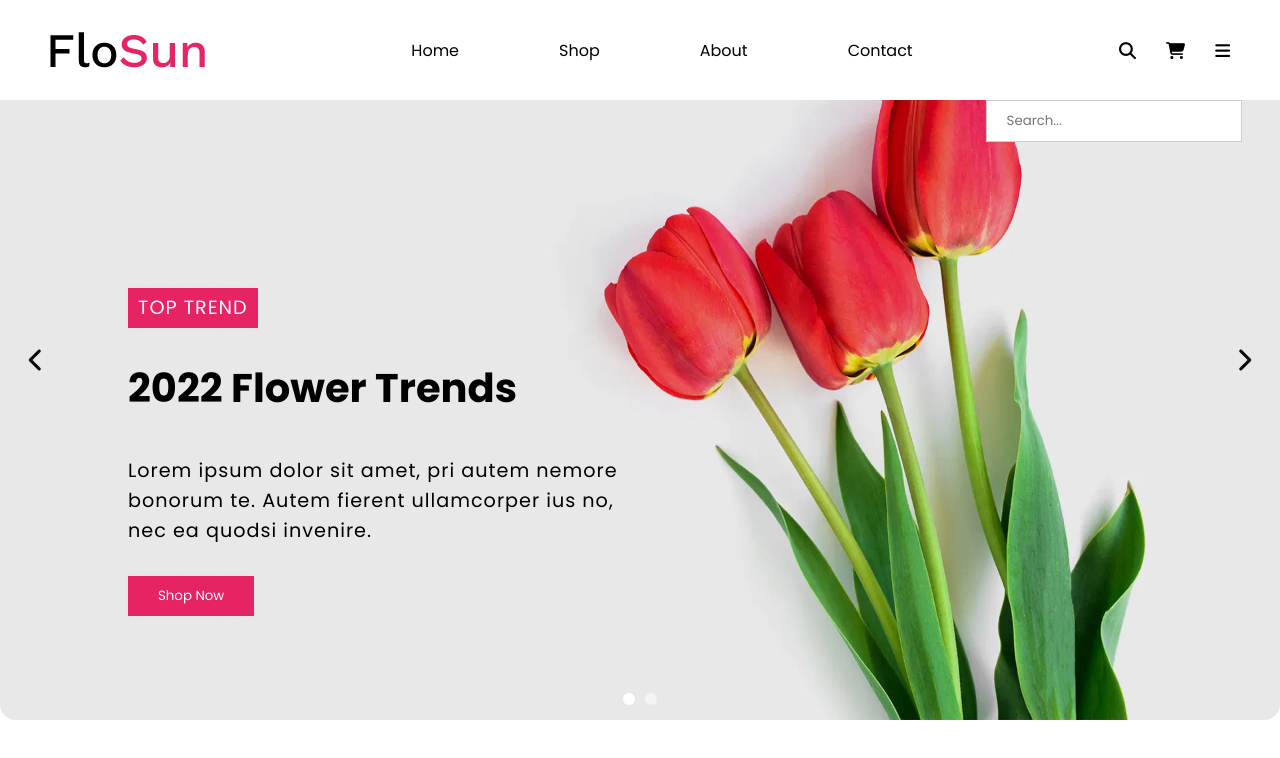
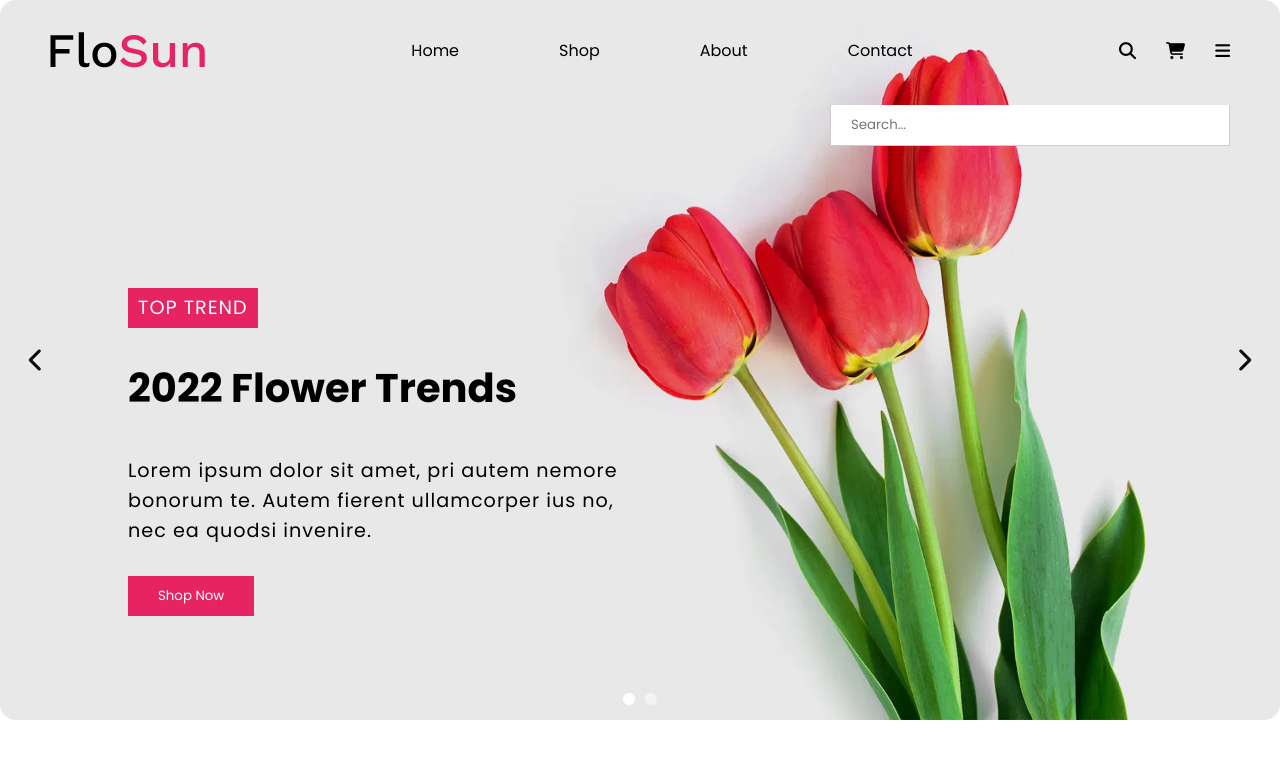
Before and after one commit to Arqoo1/mziuri-home-final-project, a React (Vite) app in the folder frontend/: page / in a window 1280 px wide. Both pictures are taken after a click on the icon 1127 px from the left and 50 px from the top of the page. Shown: the top 758 px of the page. Built offline with nearby package versions, Linux system fonts and the light colour scheme; a web font is replaced by a local one.

Commit message:
header position fixed

```diff
--- a/frontend/src/layouts/Header.jsx
+++ b/frontend/src/layouts/Header.jsx
@@ -1,20 +1,23 @@
-import React, { useState, useRef, useEffect } from 'react';
+import React, { useState, useEffect } from 'react';
 import { Link } from 'react-router-dom';
 import logo from '../assets/logo.webp';
 
 function Header() {
   const [showSearch, setShowSearch] = useState(false);
-  const inputRef = useRef(null);
+  const [scrolled, setScrolled] = useState(false);
 
   useEffect(() => {
-    if (showSearch && inputRef.current) {
-      inputRef.current.focus();
-    }
-  }, [showSearch]);
+    const handleScroll = () => {
+      setScrolled(window.scrollY > 50);
+    };
+
+    window.addEventListener('scroll', handleScroll);
+    return () => window.removeEventListener('scroll', handleScroll);
+  }, []);
 
   return (
     <>
-      <header className="header">
+      <header className={`header ${scrolled ? 'scrolled' : ''}`}>
         <img src={logo} alt="Logo" />
         <nav>
           <Link to="/">Home</Link>
@@ -26,21 +29,22 @@ function Header() {
         <div className="icons">
           <i
             className="fa fa-search"
-            onClick={() => setShowSearch((prev) => !prev)}
+            onClick={() => setShowSearch(prev => !prev)}
           ></i>
-            <i className="fa fa-shopping-cart"></i>
+          <i className="fa fa-shopping-cart"></i>
           <i className="fa fa-bars"></i>
         </div>
       </header>
 
-        {showSearch && (
+      {showSearch && (
+        <div className="search-bar-wrapper">
           <input
-            ref={inputRef}
             type="text"
             className="search-bar"
             placeholder="Search..."
           />
-        )}
+        </div>
+      )}
     </>
   );
 }
--- a/frontend/src/styles/layouts/_Header.scss
+++ b/frontend/src/styles/layouts/_Header.scss
@@ -3,7 +3,7 @@
   top: 0;
   left: 0;
   right: 0;
-  background-color: white;
+  background-color: transparent;
   display: flex;
   justify-content: space-between;
   align-items: center;
@@ -15,6 +15,7 @@
     display: flex;
     gap: 30px;
     cursor: pointer;
+
     i {
       font-size: 17px;
       &:hover {
@@ -31,6 +32,7 @@
     a {
       color: black;
       text-decoration: none;
+
       &:hover {
         color: #e72463;
         transition: color 0.2s ease-in-out;
@@ -39,15 +41,25 @@
   }
 }
 
+.search-bar-wrapper {
+  position: fixed;
+  top: 105px; // directly below header
+  right: 50px; // match header’s horizontal padding if needed
+  width: 400px;
+  z-index: 999;
+}
+
 .search-bar {
-  position: absolute;
-  top: 100px;
-  left: 77%;
-  right: 0;
+  width: 100%;
   padding: 10px 20px;
-  width: 20%;
   border: 1px solid #ccc;
   background-color: white;
-  z-index: 999;
   outline: none;
+  border-top: none;
+  box-sizing: border-box;
 }
+
+.header.scrolled {
+  background-color: white;
+  box-shadow: 0 2px 10px rgba(0, 0, 0, 0.1);
+}
```
